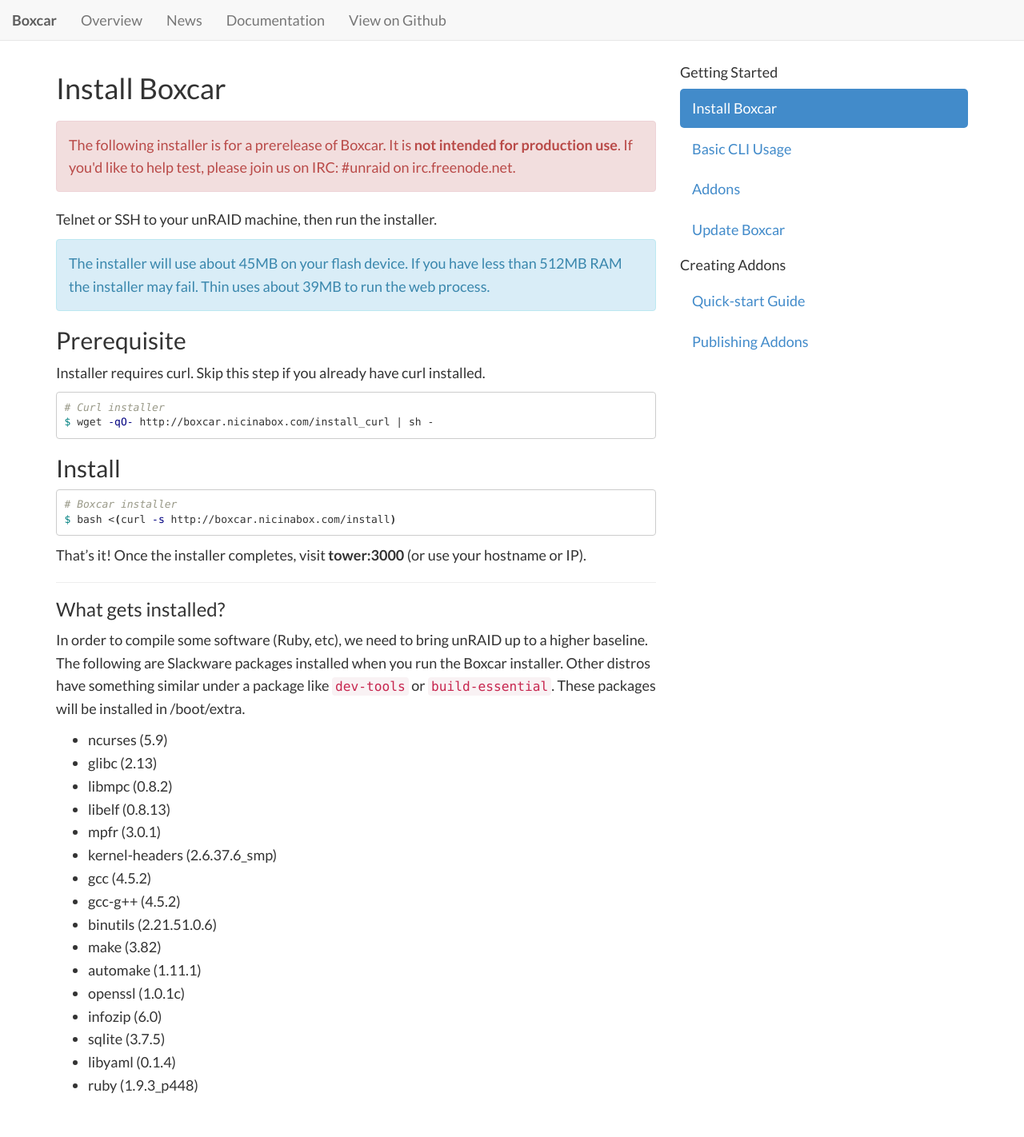
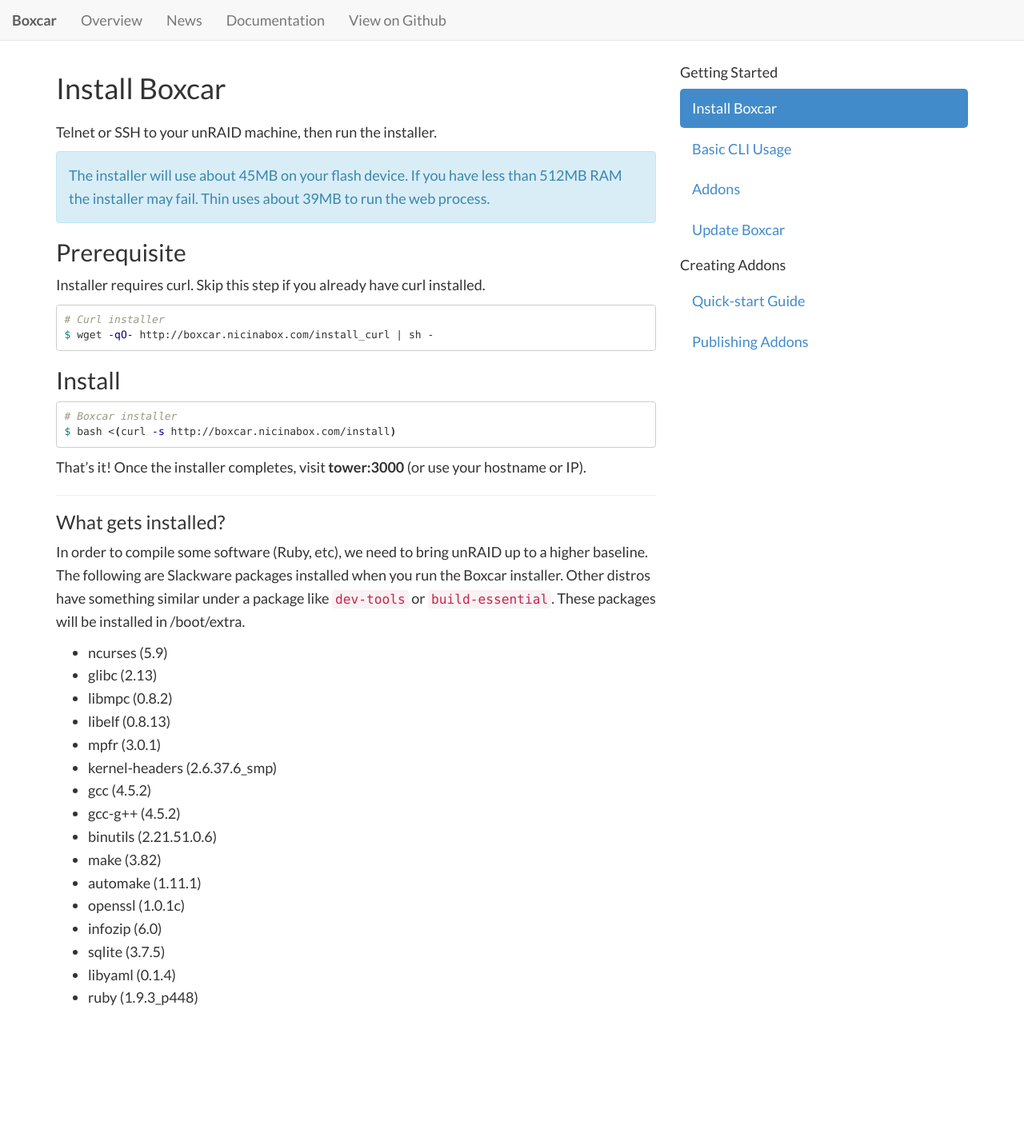
Before and after one commit to nicinabox/boxcar, a Jekyll site: the page built from docs/install.md, in a window 1280 px wide. Shown: the whole page at 80% size. Built offline with Jekyll 4.4.1, drawn with Linux system fonts in a browser that asks for light colours; nearby versions of some CDN libraries; Markdown is read by kramdown in place of the engine named in the settings; comment, search, counter and statistics services are not loaded; after the commit the page ends 1312 px from its top, so only the background shows below that.

Commit message:
Update docs

```diff
--- a/docs/install.md
+++ b/docs/install.md
@@ -3,10 +3,6 @@ layout: docs
 title: "Install Boxcar"
 permalink: install/
 ---
-
-<div class="alert alert-danger">
-	<i class="icon-warning-sign"></i> The following installer is for a prerelease of Boxcar. It is <strong>not intended for production use</strong>. If you'd like to help test, please join us on IRC: #unraid on irc.freenode.net.
-</div>
 
 Telnet or SSH to your unRAID machine, then run the installer.
 
```
Also changed, not shown: docs/cli.md (+1 -1 lines).
